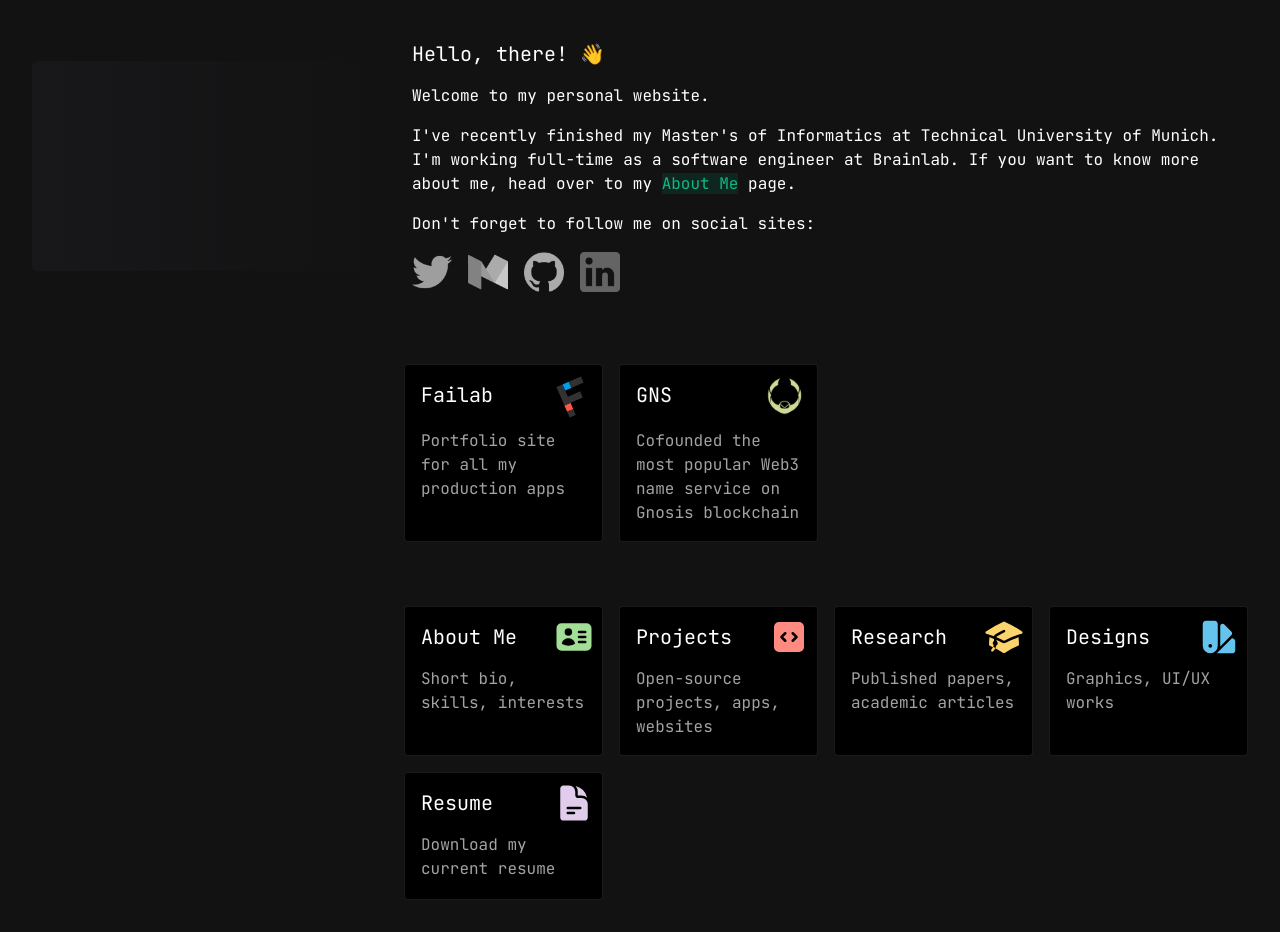
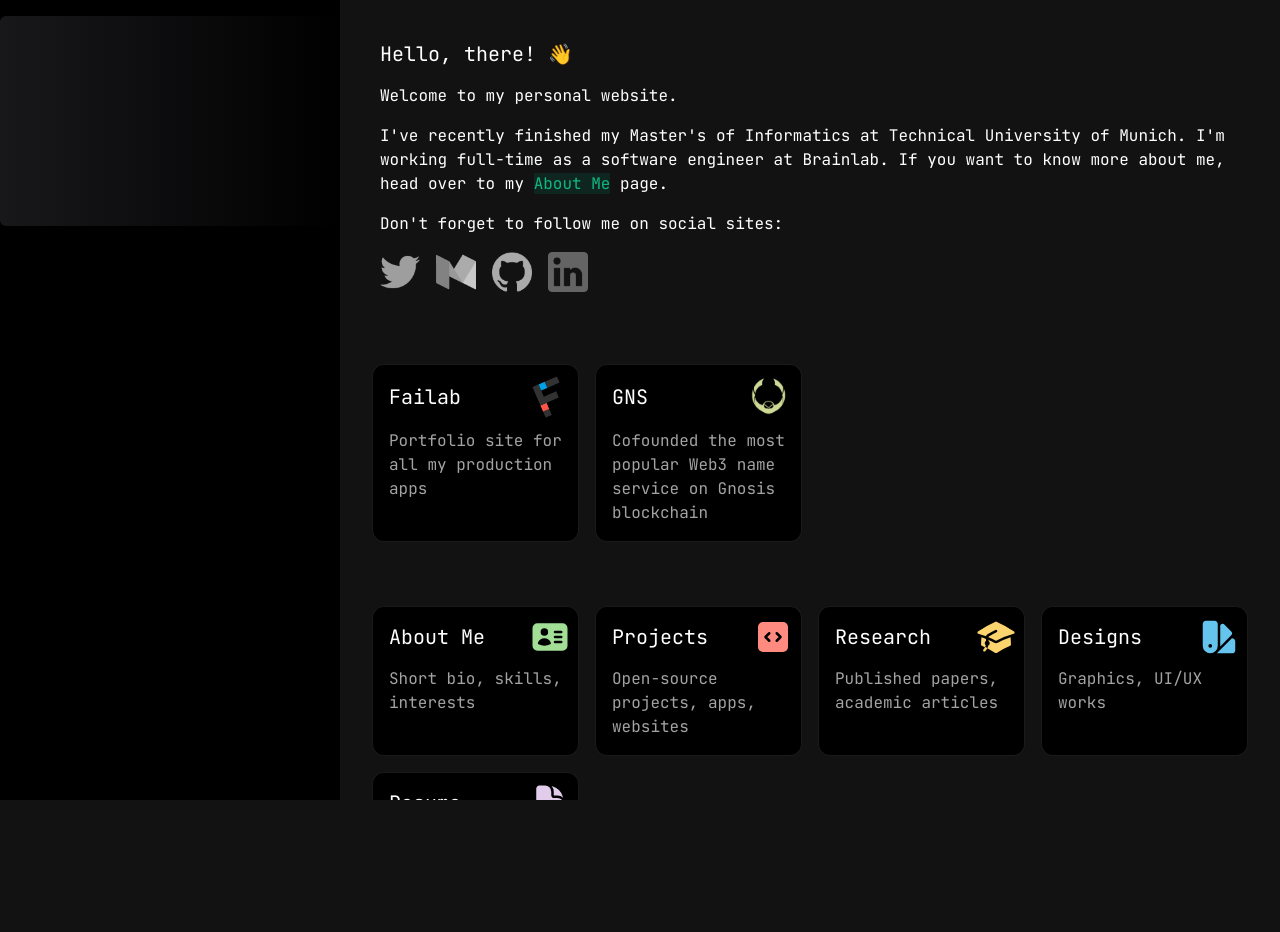
Before and after one commit to FaisalBinAhmed/faisalbin, a Next.js app: page / in a window 1280 px wide. After the commit the page ends 800 px from the top, so only its background shows below. Built offline with nearby package versions, Linux system fonts and the light colour scheme.

Commit message:
sidebar layout

```diff
--- /dev/null
+++ b/src/components/Sidebar.tsx
@@ -0,0 +1,13 @@
+import CreditCard from "./CreditCard";
+
+const Sidebar = () => {
+	return (
+		<div className="min-w-[340px] bg-black md:h-full">
+			<div className="flex flex-col m-4 items-center">
+				<CreditCard />
+			</div>
+		</div>
+	);
+};
+
+export default Sidebar;
--- a/src/components/sections/ExternalSection.tsx
+++ b/src/components/sections/ExternalSection.tsx
@@ -2,8 +2,8 @@ import Link from "next/link";
 
 const ExternalSection = () => {
 	return (
-		<div className="flex flex-col md:flex-row p-8 gap-8">
-			<div className="min-w-[340px] text-right"></div>
+		<div className="flex flex-col md:flex-row p-4 md:p-8 gap-8">
+			{/* <div className="min-w-[340px] text-right"></div> */}
 			<div className="grid grid-cols-1 md:grid-cols-2 lg:grid-cols-3 xl:grid-cols-4 gap-4">
 				<ExternalCard
 					title="Failab"
@@ -34,9 +34,9 @@ type CardProps = {
 
 const ExternalCard = ({ title, desc, color, icon, link }: CardProps) => {
 	return (
-		<div className="flex flex-col gap-2 min-h-32 bg-black hover:bg-[#252525] p-2 rounded border border-white/[0.1] ">
+		<div className="flex flex-col gap-2 min-h-32 bg-black hover:bg-[#252525] p-2 rounded-xl border border-white/[0.1] ">
 			<Link href={link} target="_blank">
-				<div className="flex justify-between">
+				<div className="flex justify-between items-center">
 					<h1 className="text-xl p-2">{title}</h1>
 					<img src={icon} className="w-12" />
 				</div>
--- a/src/components/sections/HeroSection.tsx
+++ b/src/components/sections/HeroSection.tsx
@@ -3,8 +3,8 @@ import CreditCard from "../CreditCard";
 
 const HeroSection = () => {
 	return (
-		<div className="flex w-full flex-col md:flex-row items-center gap-8 p-8">
-			<CreditCard />
+		<div className="flex w-full flex-col md:flex-row items-center gap-8 p-4 md:p-8">
+			{/* <CreditCard /> */}
 			<div className="p-2">
 				<p className="text-xl">Hello, there! 👋</p>
 				<p className="py-4">Welcome to my personal website.</p>
--- a/src/components/sections/NavCardsSection.tsx
+++ b/src/components/sections/NavCardsSection.tsx
@@ -3,8 +3,8 @@ import Link from "next/link";
 
 const NavCardsSection = () => {
 	return (
-		<div className="flex flex-col md:flex-row p-8 gap-8">
-			<div className="min-w-[340px] text-right"></div>
+		<div className="flex flex-col md:flex-row p-4 md:p-8 gap-8">
+			{/* <div className="min-w-[340px] text-right"></div> */}
 			<div className="grid grid-cols-1 md:grid-cols-2 lg:grid-cols-3 xl:grid-cols-4 gap-4">
 				{navItems.map((item, index) => (
 					<Card
@@ -35,9 +35,9 @@ const Card = ({ title, desc, color, icon, link }: CardProps) => {
 	return (
 		<div
 			// style={{ outlineColor: color }}
-			className="flex flex-col gap-2 p-2 min-h-32 bg-black hover:bg-[#252525] text-white rounded border border-white/[0.1]">
+			className="flex flex-col gap-2 p-2 min-h-32 bg-black hover:bg-[#252525] text-white rounded-xl border border-white/[0.1]">
 			<Link href={link}>
-				<div className="flex justify-between">
+				<div className="flex justify-between items-center">
 					<h1 className="text-xl p-2">{title}</h1>
 					<img src={icon} className="w-10" />
 				</div>
--- a/src/pages/index.tsx
+++ b/src/pages/index.tsx
@@ -2,6 +2,7 @@ import { JetBrains_Mono } from "next/font/google";
 import HeroSection from "@/components/sections/HeroSection";
 import NavCardsSection from "@/components/sections/NavCardsSection";
 import ExternalSection from "@/components/sections/ExternalSection";
+import Sidebar from "@/components/Sidebar";
 
 const jbm = JetBrains_Mono({
 	subsets: ["latin"]
@@ -10,10 +11,13 @@ const jbm = JetBrains_Mono({
 export default function Home() {
 	return (
 		<main
-			className={`flex min-h-screen flex-col items-center ${jbm.className}`}>
-			<HeroSection />
-			<ExternalSection />
-			<NavCardsSection />
+			className={`flex h-screen flex-col md:flex-row items-center ${jbm.className}`}>
+			<Sidebar />
+			<div className="flex h-screen md:overflow-scroll flex-col">
+				<HeroSection />
+				<ExternalSection />
+				<NavCardsSection />
+			</div>
 		</main>
 	);
 }
```
